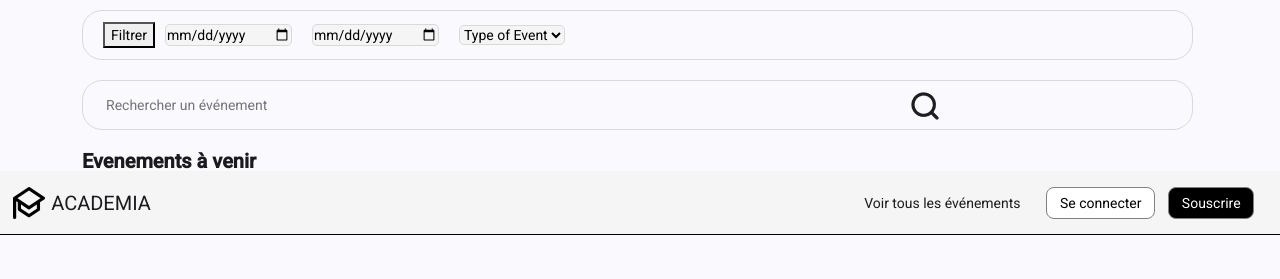
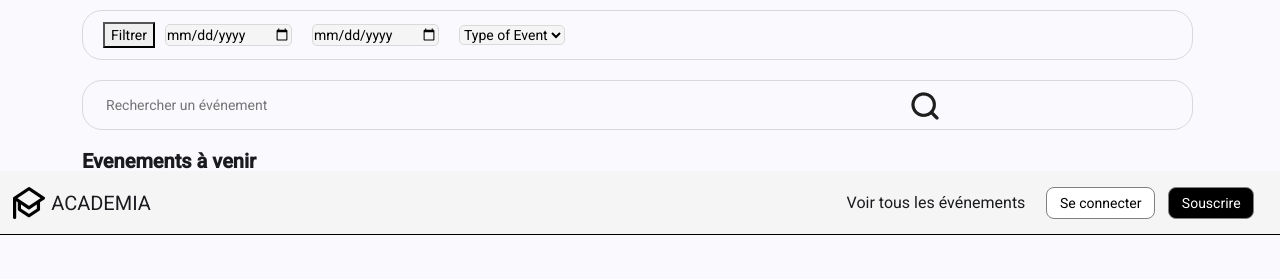
Before and after one commit to NawelMera/managentEvent, an Angular app: page / in a window 1280 px wide. Shown: the top 279 px of the page. Built offline with nearby package versions, Linux system fonts and the light colour scheme.

Commit message:
feat: clickable all events text

```diff
--- a/src/app/component/header/header.html
+++ b/src/app/component/header/header.html
@@ -3,7 +3,7 @@
         <img src="assets/academia_icon.png" alt="Icône Academia">
         <div>ACADEMIA</div>
     </div>
-    <div>
+    <div class="all-events" (click)="redirectToHome()">
         Voir tous les événements
     </div>
     @if(!authService.connexion()){
--- a/src/app/component/header/header.scss
+++ b/src/app/component/header/header.scss
@@ -46,6 +46,19 @@
     padding-left: 0;
 }
 
+.header > .all-events {
+    padding: 0.3vw 1vh;
+    border-radius: 5px;
+    font-size: 2vh;
+    cursor: pointer;
+    transition: background-color 0.3s;
+}
+
+.header > .all-events:hover {
+    background-color: #cfcfcf;
+}
+
+
 .header button {
     height: 4vh;
     min-height: fit-content;
--- a/src/app/component/header/header.ts
+++ b/src/app/component/header/header.ts
@@ -16,5 +16,8 @@ export class Header {
   redirectToLogin(){
     this.router.navigate(['login']);
   }
+  redirectToHome() {
+    this.router.navigate(['home']);
+  }
 
 }
```
